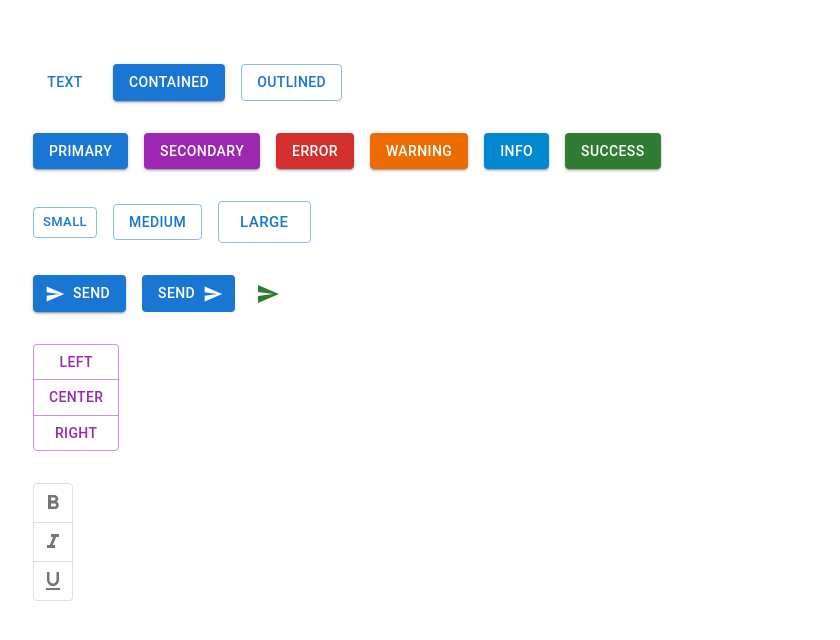
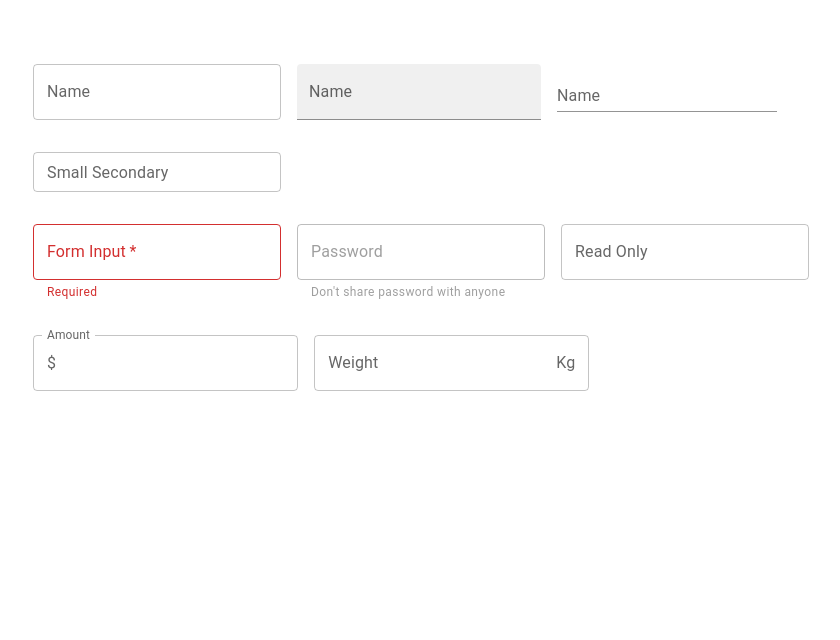
Before and after one commit to DarkM4tt/Material-UI-5, a React (Create React App) app: page / in a window 1280 px wide. Shown: the top 640 px of the page, without its empty margins (31-871 px from the left). Built offline with nearby package versions, Linux system fonts and the light colour scheme.

Commit message:
Completed TextField.

```diff
--- a/src/App.tsx
+++ b/src/App.tsx
@@ -1,13 +1,15 @@
 import React from "react";
 import "./App.css";
 //import MuiTypography from "./components/MuiTypography";
-import MuiButton from "./components/MuiButton";
+// import MuiButton from "./components/MuiButton";
+import MuiTextField from "./components/MuiTextField";
 
 function App() {
   return (
     <div className="App">
       {/* <MuiTypography /> */}
-      <MuiButton />
+      {/* <MuiButton /> */}
+      <MuiTextField />
     </div>
   );
 }
--- /dev/null
+++ b/src/components/MuiTextField.tsx
@@ -0,0 +1,61 @@
+import { Stack, TextField, InputAdornment } from "@mui/material";
+import { useState } from "react";
+
+const MuiTextField = () => {
+  const [value, setValue] = useState("");
+  return (
+    <Stack spacing={4}>
+      <Stack direction="row" spacing={2}>
+        <TextField label="Name" variant="outlined" />
+        <TextField label="Name" variant="filled" />
+        <TextField label="Name" variant="standard" />
+      </Stack>
+
+      <Stack direction="row" spacing={2}>
+        <TextField
+          label="Small Secondary"
+          size="small"
+          color="secondary"
+          variant="outlined"
+        />
+      </Stack>
+
+      <Stack direction="row" spacing={2}>
+        <TextField
+          label="Form Input"
+          required
+          value={value}
+          onChange={(e) => setValue(e.target.value)}
+          error={!value}
+          helperText={
+            !value ? "Required" : "Do not share your password with anyone"
+          }
+        />
+        <TextField
+          label="Password"
+          disabled
+          type="password"
+          helperText="Don't share password with anyone"
+        />
+        <TextField label="Read Only" InputProps={{ readOnly: true }} />
+      </Stack>
+
+      <Stack spacing={2} direction="row">
+        <TextField
+          label="Amount"
+          InputProps={{
+            startAdornment: <InputAdornment position="start">$</InputAdornment>,
+          }}
+        />
+        <TextField
+          label="Weight"
+          InputProps={{
+            endAdornment: <InputAdornment position="end">Kg</InputAdornment>,
+          }}
+        />
+      </Stack>
+    </Stack>
+  );
+};
+
+export default MuiTextField;
```
